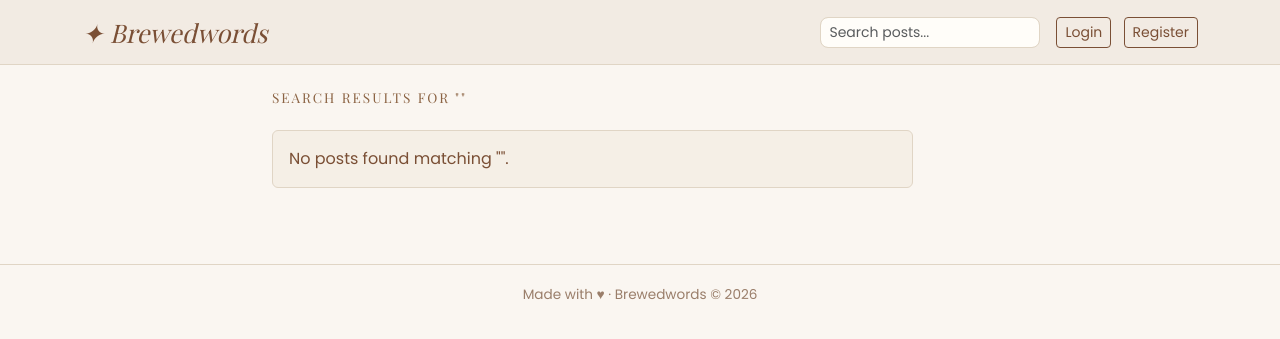
After one commit to sampada596/blog_django, a Django app: page /search/ in a window 1280 px wide. The commit adds this page. Shown: the top 339 px of the page. Run offline with Django 5.2, Linux system fonts and the light colour scheme; some web fonts are replaced.

Commit message:
added search functionality

```diff
--- a/blog/models.py
+++ b/blog/models.py
@@ -8,9 +8,13 @@ class Post(models.Model):
     created_at = models.DateTimeField(auto_now_add=True)
     updated_at = models.DateTimeField(auto_now=True)
     is_published = models.BooleanField(default=True)
+    likes = models.ManyToManyField(User, related_name='liked_posts', blank=True)
 
     def __str__(self):
         return self.title
+
+    def total_likes(self):
+        return self.likes.count()
 
 class Comment(models.Model):
     post = models.ForeignKey(Post, on_delete=models.CASCADE, related_name='comments')
--- a/blog/templates/blog/base.html
+++ b/blog/templates/blog/base.html
@@ -1,7 +1,7 @@
 <!DOCTYPE html>
 <html>
 <head>
-    <title>MyBlog</title>
+    <title>Brewedwords</title>
     <link href="https://cdn.jsdelivr.net/npm/bootstrap@5.3.0/dist/css/bootstrap.min.css" rel="stylesheet">
     <link href="https://fonts.googleapis.com/css2?family=Poppins:wght@300;400;500&family=Playfair+Display:ital,wght@0,400;0,600;1,400&display=swap" rel="stylesheet">
     <style>
@@ -166,14 +166,19 @@
 <!-- Navbar -->
 <nav class="navbar navbar-expand-lg">
     <div class="container">
-        <a class="navbar-brand" href="{% url 'home' %}">✦ MyBlog</a>
-        <div class="ms-auto">
+        <a class="navbar-brand" href="{% url 'home' %}">✦ Brewedwords</a>
+
+        <form method="GET" action="{% url 'search' %}" class="d-flex ms-auto" style="width: 220px;">
+            <input type="text" name="q" class="form-control form-control-sm" placeholder="Search posts...">
+        </form>
+
+        <div>
             {% if request.user.is_authenticated %}
-                <a href="{% url 'post_create' %}" class="btn btn-outline-light btn-sm me-2">+ New Post</a>
+                <a href="{% url 'post_create' %}" class="btn btn-outline-light btn-sm me-2 ms-3">+ New Post</a>
                 <span class="me-3" style="color: #7a4f35;">Hello, {{ request.user.username }}</span>
                 <a href="{% url 'logout' %}" class="btn btn-outline-light btn-sm">Logout</a>
             {% else %}
-                <a href="{% url 'login' %}" class="btn btn-outline-light btn-sm me-2">Login</a>
+                <a href="{% url 'login' %}" class="btn btn-outline-light btn-sm me-2 ms-3">Login</a>
                 <a href="{% url 'register' %}" class="btn btn-light btn-sm">Register</a>
             {% endif %}
         </div>
@@ -187,7 +192,7 @@
 </div>
 
 <footer>
-    <p>Made with ♥ · MyBlog © 2026</p>
+    <p>Made with ♥ · Brewedwords © 2026</p>
 </footer>
 
 <script src="https://cdn.jsdelivr.net/npm/bootstrap@5.3.0/dist/js/bootstrap.bundle.min.js"></script>
--- a/blog/templates/blog/home.html
+++ b/blog/templates/blog/home.html
@@ -4,7 +4,7 @@
 
 <!-- Introduction Section -->
 <div class="text-center py-5 mb-4" style="border-bottom: 1px solid #e0d5c5;">
-    <h1 class="display-5" style="font-style: italic;">Welcome to MyBlog</h1>
+    <h1 class="display-5" style="font-style: italic;">Welcome to Brewedwords</h1>
     <p class="col-md-6 mx-auto mt-3" style="color: #9a7e6a; font-size: 1.05rem;">
         A quiet corner of the internet for stories, thoughts, and ideas worth sharing.
     </p>
@@ -29,6 +29,8 @@
                     </p>
                     <p class="card-text" style="color: #6a5040;">{{ post.content|truncatewords:25 }}</p>
                     <a href="{% url 'post_detail' post.pk %}" class="btn btn-primary btn-sm">Read More →</a>
+                    <span class="text-muted ms-2"><small>♥ {{ post.total_likes }}</small></span>
+
                 </div>
             </div>
         {% empty %}
--- /dev/null
+++ b/blog/templates/blog/search_results.html
@@ -0,0 +1,26 @@
+{% extends 'blog/base.html' %}
+
+{% block content %}
+<div class="row">
+    <div class="col-md-7 offset-md-2">
+        <h5 class="mb-4" style="color: #8B6343; letter-spacing: 2px; font-size: 0.85rem; text-transform: uppercase;">
+            Search results for "{{ query }}"
+        </h5>
+
+        {% for post in posts %}
+            <div class="card mb-4 p-3">
+                <div class="card-body">
+                    <h4 class="card-title">{{ post.title }}</h4>
+                    <p class="text-muted mb-2">
+                        <small>By <strong>{{ post.author }}</strong> · {{ post.created_at|date:"d M Y" }}</small>
+                    </p>
+                    <p class="card-text" style="color: #6a5040;">{{ post.content|truncatewords:25 }}</p>
+                    <a href="{% url 'post_detail' post.pk %}" class="btn btn-primary btn-sm">Read More →</a>
+                </div>
+            </div>
+        {% empty %}
+            <div class="alert alert-info">No posts found matching "{{ query }}".</div>
+        {% endfor %}
+    </div>
+</div>
+{% endblock %}
--- a/blog/urls.py
+++ b/blog/urls.py
@@ -11,4 +11,6 @@ urlpatterns = [
     path('login/',views.user_login, name='login'),
     path('logout/',views.user_logout, name='logout'),
     path('comment/<int:pk>/delete/', views.comment_delete, name='comment_delete'),
+    path('search/', views.search, name='search'),
+    path('post/<int:pk>/like/', views.post_like, name='post_like'),
 ]
--- a/blog/views.py
+++ b/blog/views.py
@@ -5,6 +5,7 @@ from django.contrib.auth.forms import AuthenticationForm
 from .forms import RegisterForm
 from django.contrib.auth.decorators import login_required
 from .forms import RegisterForm , PostForm , CommentForm
+from django.db.models import Q
 
 def home(request):
     posts = Post.objects.filter(is_published=True).order_by('-created_at')
@@ -104,3 +105,20 @@ def comment_delete(request, pk):
     post_pk = comment.post.pk
     comment.delete()
     return redirect('post_detail',pk=post_pk)
+
+def search(request):
+    query = request.GET.get('q', '')
+    posts = Post.objects.filter(
+        Q(title__icontains=query) | Q(content__icontains=query),
+        is_published=True
+    ).order_by('-created_at') if query else []
+    return render(request, 'blog/search_results.html', {'posts': posts, 'query': query})
+
+@login_required
+def post_like(request, pk):
+    post = get_object_or_404(Post, pk=pk)
+    if request.user in post.likes.all():
+        post.likes.remove(request.user)
+    else:
+        post.likes.add(request.user)
+    return redirect('post_detail', pk=pk)
```
Also changed, not shown: blog/templates/blog/post_detail.html (+12 -0 lines), blog/migrations/0002_post_likes.py (added), blog_django/settings.py (line endings or trailing spaces).
